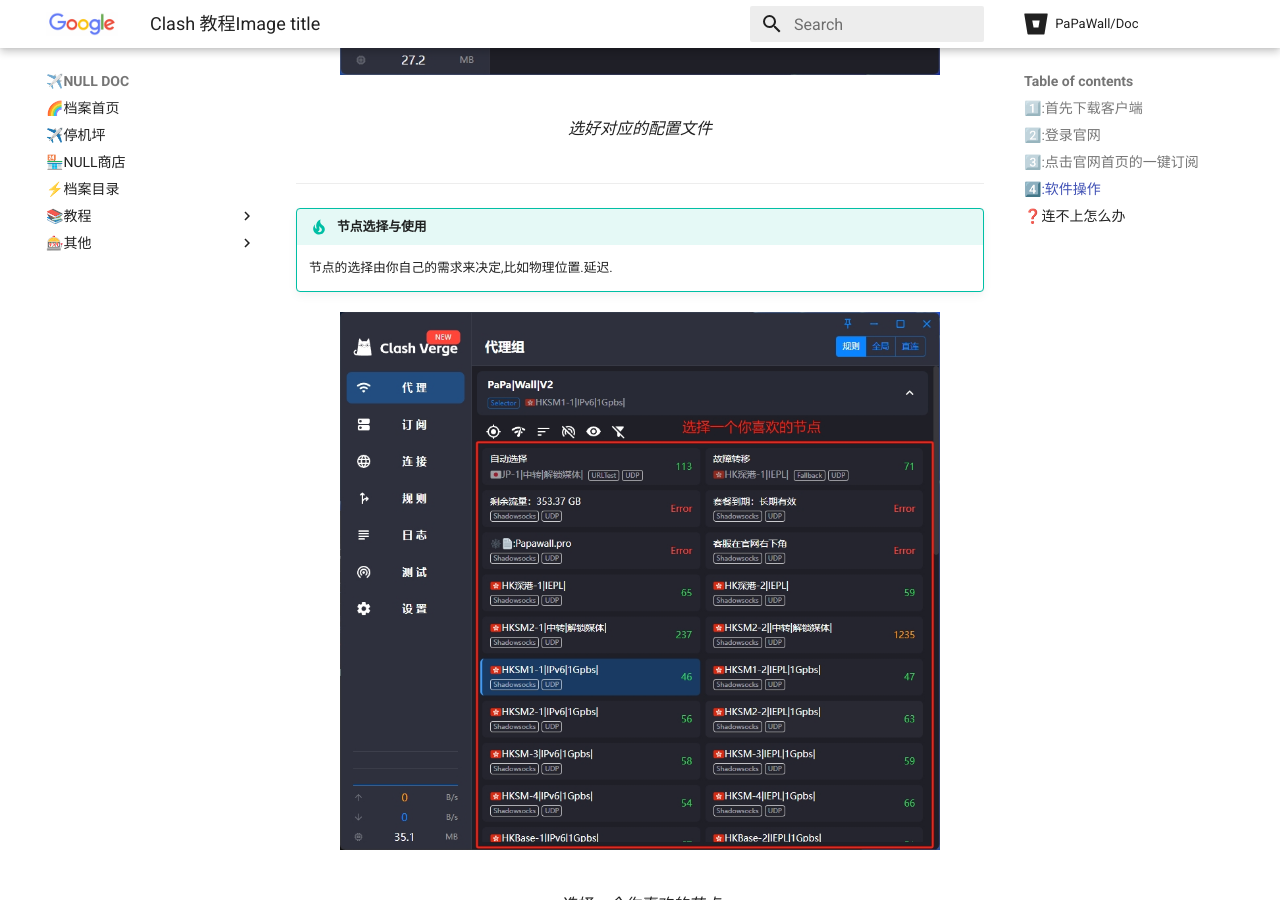
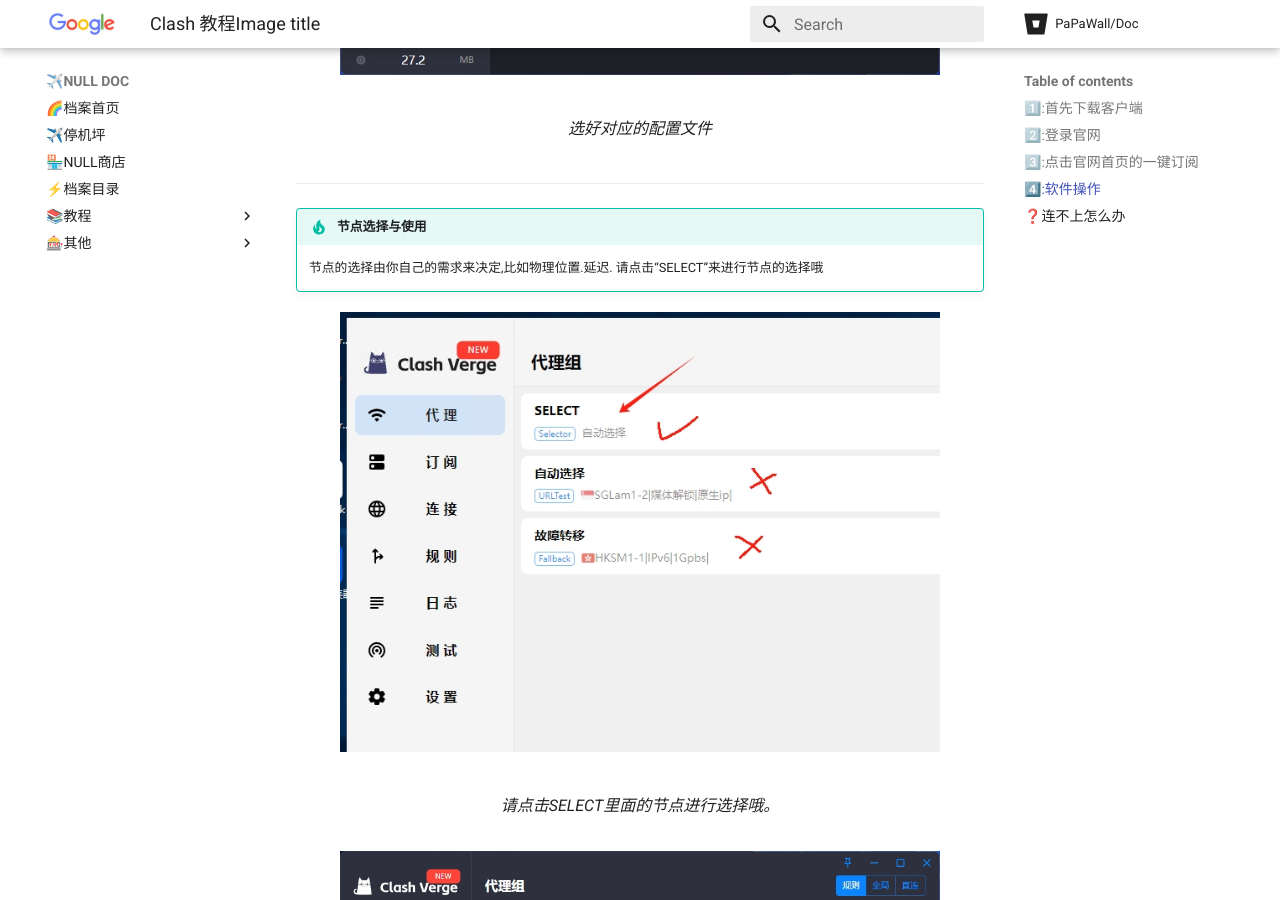
Before and after one commit to papawall/papawalldocs, an MkDocs documentation site: the page built from docs/help/win/clash.md, in a window 1280 px wide and 900 px high, scrolled down 3083 px. Built offline with MkDocs 1.6.1 and Material for MkDocs 9.7.7, drawn with Linux system fonts in a browser that asks for light colours.

Commit message:
fix ClashHelp

```diff
--- a/docs/help/win/clash.md
+++ b/docs/help/win/clash.md
@@ -54,12 +54,18 @@
 ---
 
 !!! tip "节点选择与使用"
-    节点的选择由你自己的需求来决定,比如物理位置.延迟.
+    节点的选择由你自己的需求来决定,比如物理位置.延迟. 请点击“SELECT”来进行节点的选择哦
+
+<figure markdown="span">
+![Image title](../../assets/photo/win/clash/clash5.png){ width="600" }
+  <figcaption>请点击SELECT里面的节点进行选择哦。</figcaption>
+</figure>
 
 <figure markdown="span">
 ![Image title](../../assets/photo/win/clash/clash3.png){ width="600" }
   <figcaption>选择一个你喜欢的节点</figcaption>
 </figure>
+
 
 ---
 
```
Also changed, not shown: docs/assets/photo/win/clash/clash5.png (added).
